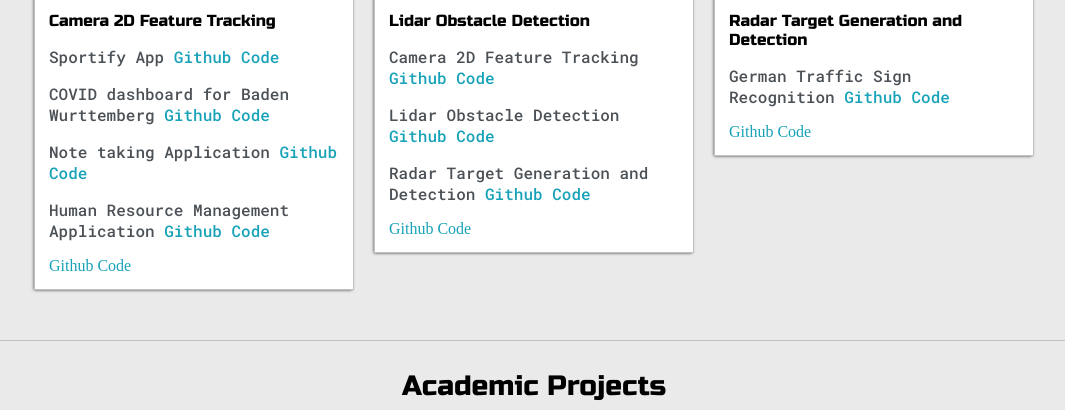
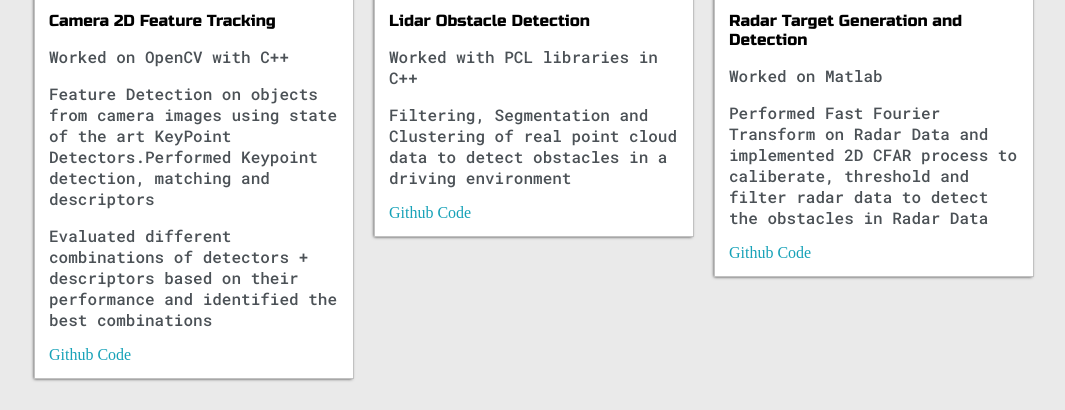
Before and after one commit to BalahariVignesh/BalahariVignesh.github.io, a plain HTML site: page index.html in a window 1280 px wide. Shown: the part 1765-2175 px from the top of the page, without its empty margins (106-1171 px from the left). Drawn offline with Linux system fonts and the light colour scheme.

Commit message:
updated contents of autonomous driving projects

```diff
--- a/index.html
+++ b/index.html
@@ -113,10 +113,9 @@
                                 <h6 class="post-title">Camera 2D Feature Tracking </h6>
                                 <div class="post-intro">
 
-                                        <p class="post-intro">Sportify App <a target="blank" href="https://github.com/BalahariVignesh/sports-app2">Github Code</a></p>
-                                        <p class="post-intro">COVID dashboard for Baden Wurttemberg <a target="blank" href="https://github.com/BalahariVignesh/CoronaDashBoardV2">Github Code</a></p>
-                                        <p class="post-intro">Note taking Application <a target="blank" href="https://github.com/BalahariVignesh/My_Notes">Github Code</a></p>
-                                        <p class="post-intro">Human Resource Management Application <a target="_blank" href="">Github Code</a></p>
+                                        <p class="post-intro">Worked on OpenCV with C++</p>
+                                        <p class="post-intro">Feature Detection on objects from camera images using state of the art KeyPoint Detectors.Performed Keypoint detection, matching and descriptors</p>
+                                        <p class="post-intro">Evaluated different combinations of detectors + descriptors based on their performance and identified the best combinations</p>
 
 
                                 </div>
@@ -135,9 +134,9 @@
                                 <h6 class="post-title">Lidar Obstacle Detection </h6>
                                 <div class="post-intro">
 
-                                        <p class="post-intro">Camera 2D Feature Tracking <a target="blank" href="https://github.com/BalahariVignesh/2D_Feature_Tracking_Project">Github Code</a></p>
-                                        <p class="post-intro">Lidar Obstacle Detection <a target="_blank" href="https://github.com/BalahariVignesh/SFND_Lidar_Obstacle_Detection">Github Code</a></p>
-                                        <p class="post-intro">Radar Target Generation and Detection <a target="_blank" href="https://github.com/BalahariVignesh/Radar-Target-Generation-and-Detection">Github Code</a></p>
+                                        <p class="post-intro">Worked with PCL libraries in C++</p>
+                                        <p class="post-intro">Filtering, Segmentation and Clustering of real point cloud data to detect obstacles in a driving environment</a></p>
+
 
                                 </div>
                                 <!-- <p class="post-intro">Add some text about projects here.</p> -->
@@ -152,7 +151,8 @@
                                 <h6 class="post-title">Radar Target Generation and Detection </h6>
                                 <div class="post-intro">
 
-                                        <p class="post-intro">German Traffic Sign Recognition <a target="blank" href="https://github.com/BalahariVignesh/GTSRB_Project">Github Code</a></p>
+                                        <p class="post-intro">Worked on Matlab</p>
+                                        <p class="post-intro">Performed Fast Fourier Transform on Radar Data and implemented 2D CFAR process to caliberate, threshold and filter radar data to detect the obstacles in Radar Data</p>
 
                                 </div>
                                 <!-- <p class="post-intro">1.German Traffic Sign Recognition</p> -->
```
